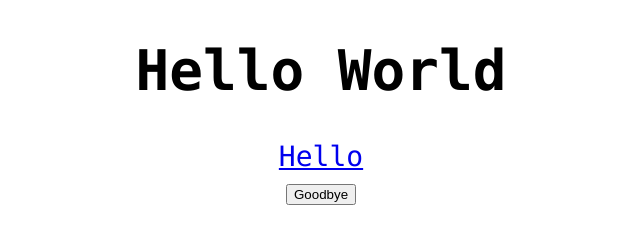
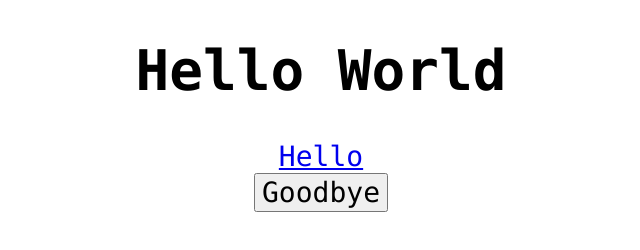
Before and after one commit to erru227/25_2, a website: page public/index.html in a window 1280 px wide. Shown: the whole page, without its empty margins (319-959 px from the left). Drawn offline with Linux system fonts and the light colour scheme.

Commit message:
Update style.css

```diff
--- a/public/style.css
+++ b/public/style.css
@@ -3,3 +3,7 @@ body {
     font-family: "Lucida Console", "Courier New", monospace;
     text-align: center;
 }
+button,select,option,input[type="text"],[type="number"]{
+    font-size:28px;
+    font-family: "Lucida Console", "Courier New", monospace;
+}
```
